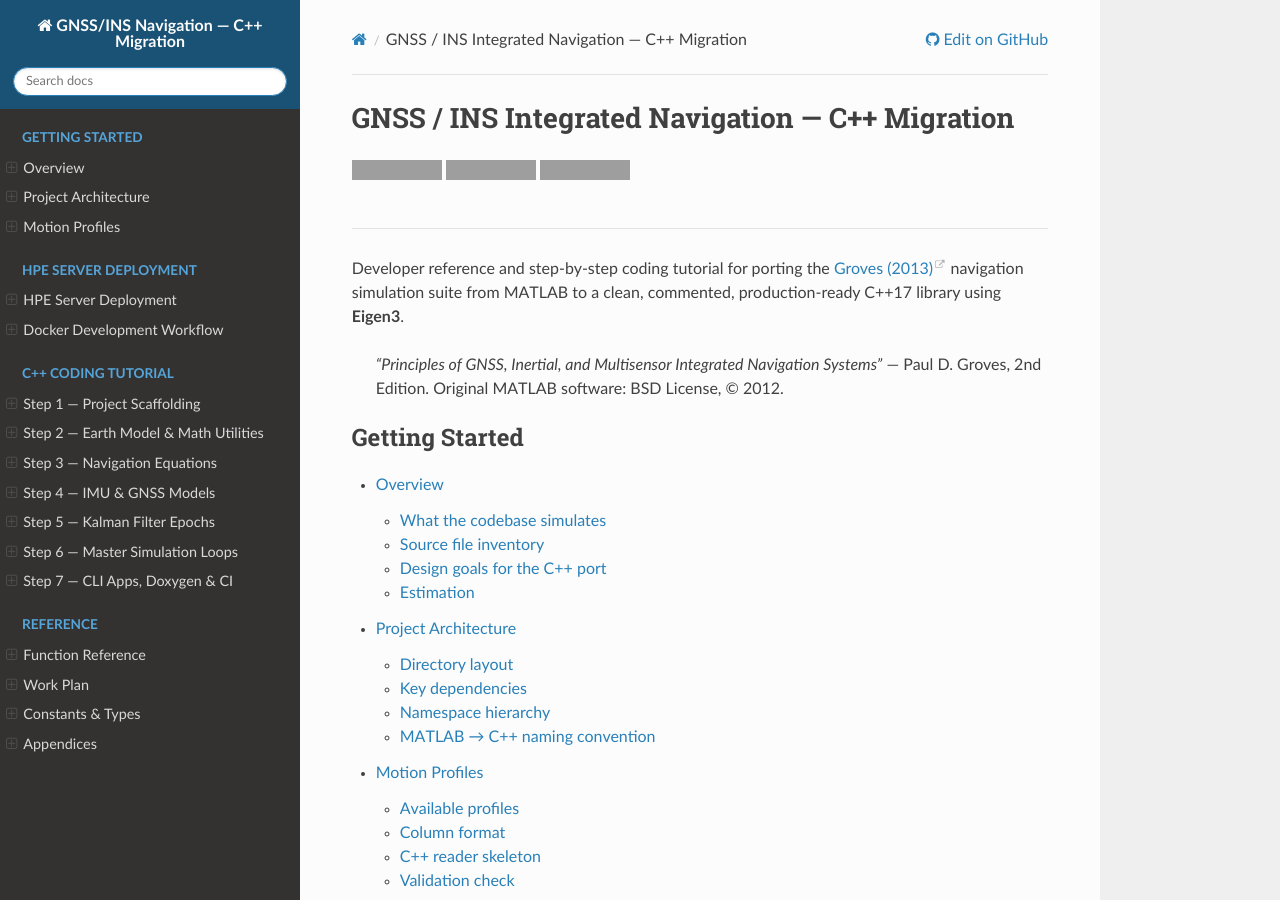
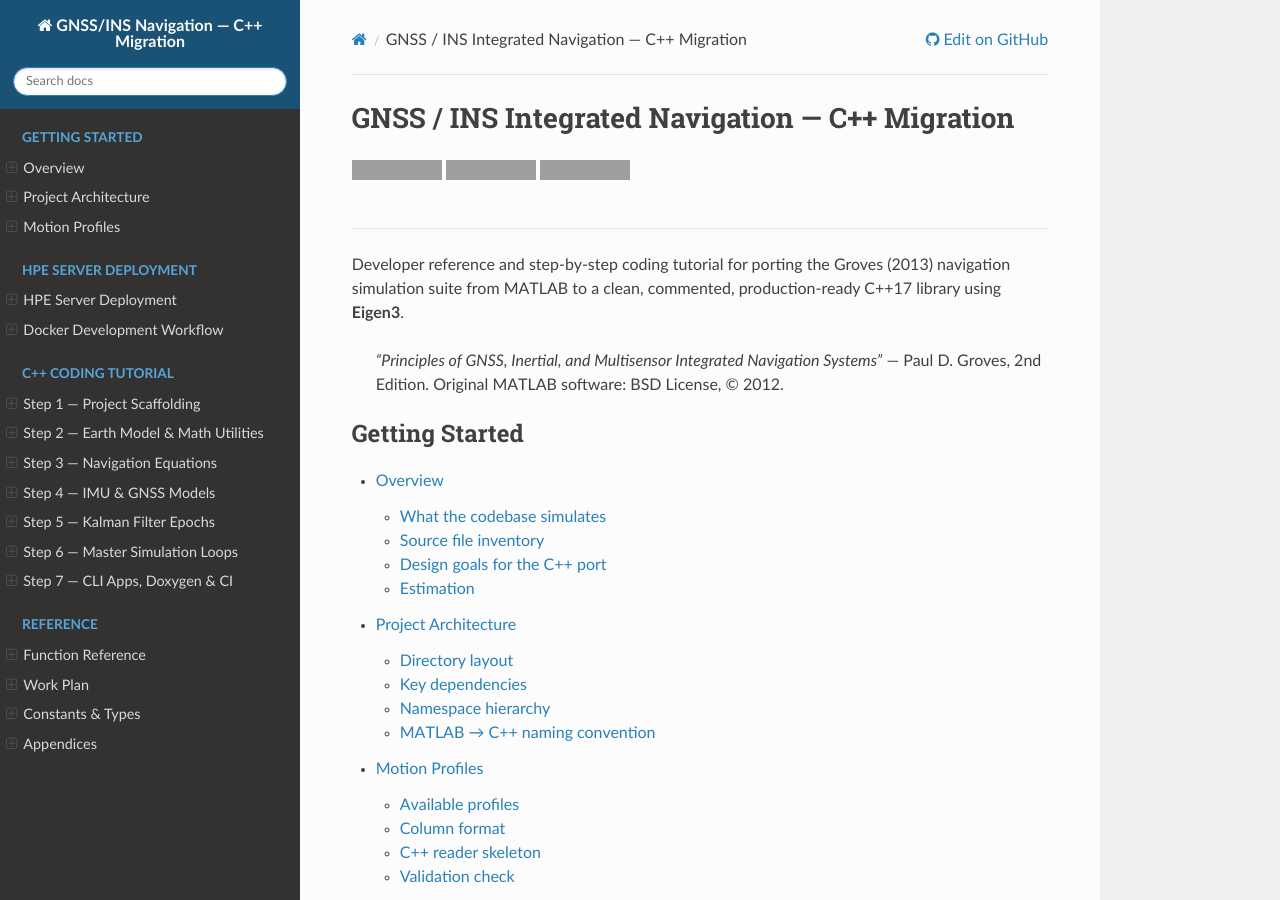
Before and after one commit to ldv-1000111/gnss_ins_cpp, a Sphinx documentation site: the page built from docs/source/index.rst, in a window 1280 px wide and 900 px high. Built offline with Sphinx 7.4.7 and the Read the Docs theme 3.1.0, drawn with Linux system fonts in a browser that asks for light colours; part of the change alters nothing that is shown; grey boxes are pictures that could not be loaded.

```diff
--- a/docs/source/conf.py
+++ b/docs/source/conf.py
@@ -46,7 +46,6 @@ html_context = {
     'github_user': 'ldv-1000111',
     'github_repo': 'gnss_ins_cpp',
     'github_version': 'main',
-    'doc_path': 'docs/source',"display_github": True,
 }
 
 todo_include_todos = True
--- a/docs/source/index.rst
+++ b/docs/source/index.rst
@@ -13,7 +13,7 @@ GNSS / INS Integrated Navigation — C++ Migration
 ----
 
 Developer reference and step-by-step coding tutorial for porting the
-`Groves (2013) <https://artechhouse.com>`_ navigation simulation suite from
+Groves (2013) navigation simulation suite from
 MATLAB to a clean, commented, production-ready C++17 library using **Eigen3**.
 
    *"Principles of GNSS, Inertial, and Multisensor Integrated Navigation Systems"*
```
